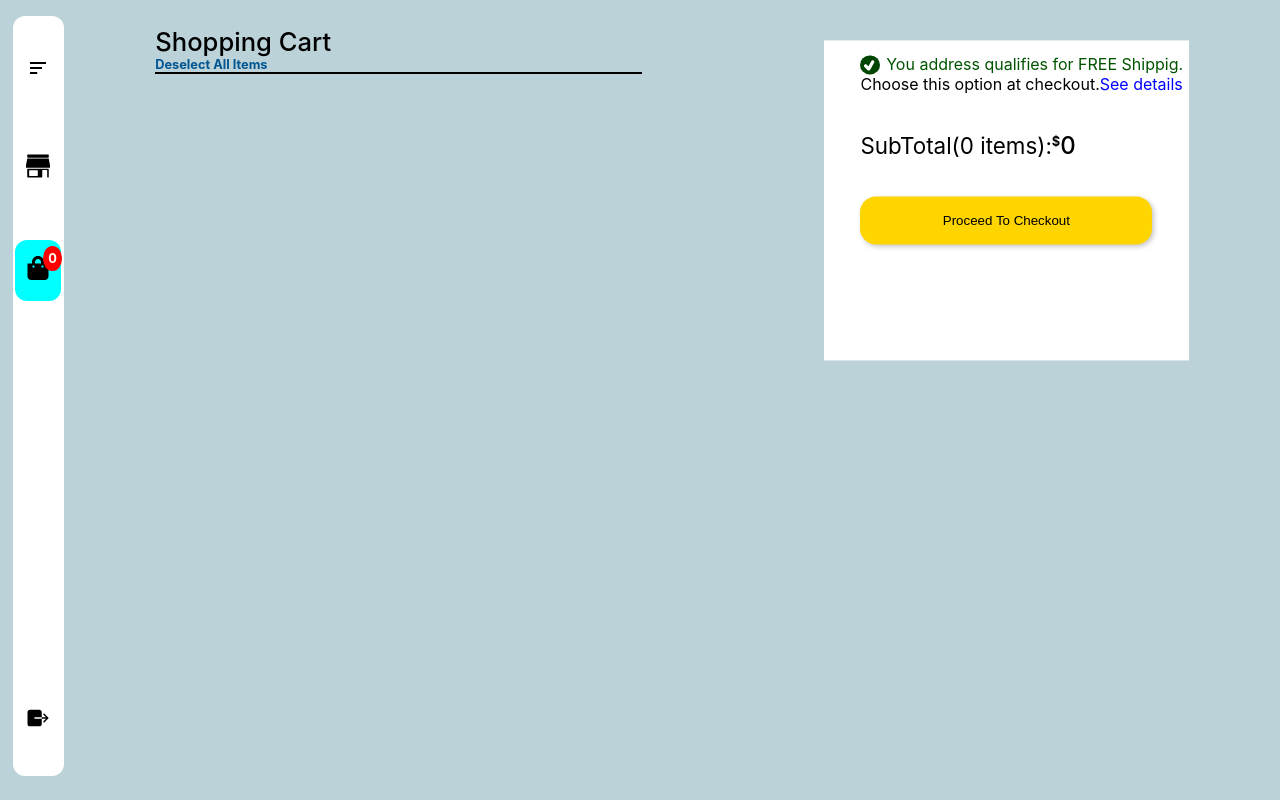
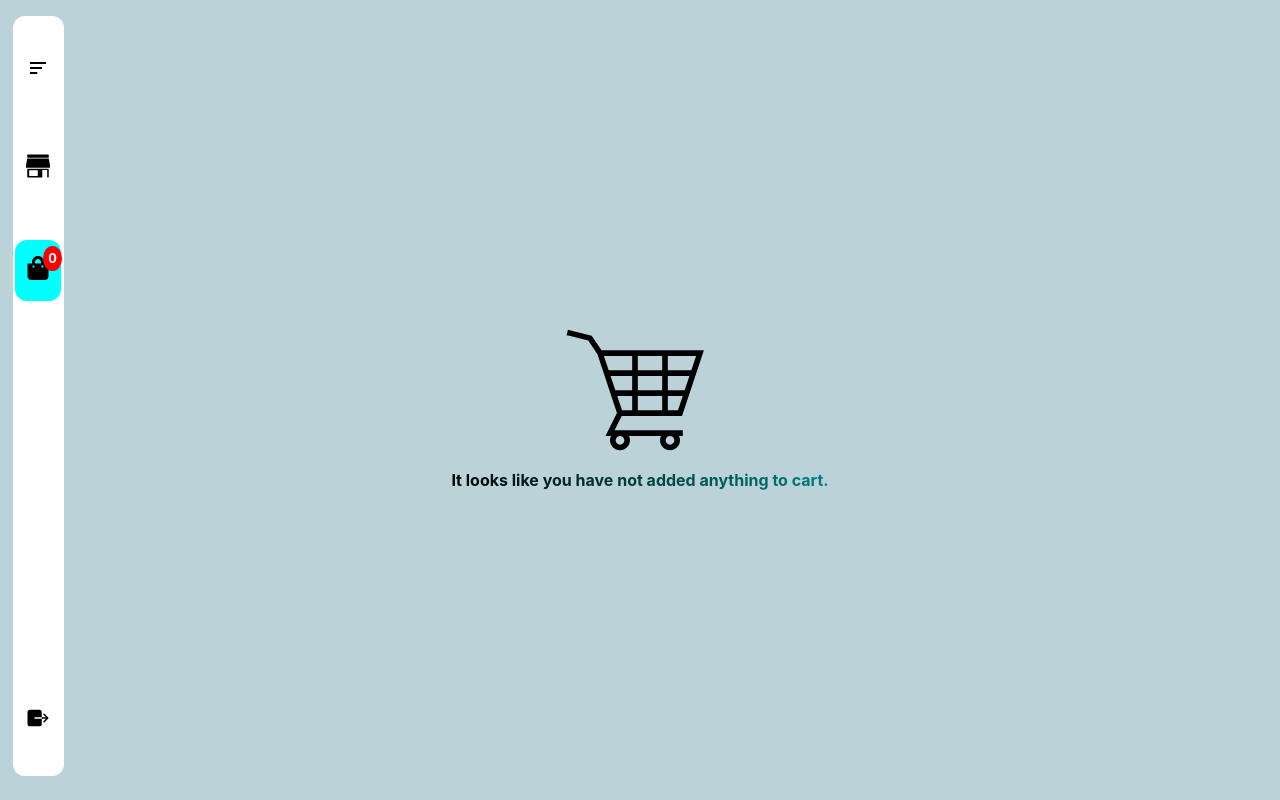
Before and after one commit to PrabeshPP/ecommerce, a React (Create React App) app: page /cart in a window 1280 px wide. Built offline with nearby package versions, Linux system fonts and the light colour scheme.

Commit message:
Nothing in Cart functionality added

```diff
--- a/src/Component/Cart/Cart.js
+++ b/src/Component/Cart/Cart.js
@@ -4,6 +4,7 @@ import { BsPlusLg } from "react-icons/bs";
 import { BiMinus } from "react-icons/bi";
 import { TiTick } from "react-icons/ti";
 import { cartSliceAction } from "../../Store/cartSlice";
+import {GiShoppingCart} from "react-icons/gi";
 const Cart = () => {
   const cart = useSelector((state) => state.cart);
   const dispatch = useDispatch();
@@ -58,8 +59,9 @@ const Cart = () => {
     );
   });
 
-  return (
-    <div className={classes.bodyDiv}>
+
+  const itemsCart=
+     <div className={classes.bodyDiv}>
       <div className={classes.container}>
         <div className={classes.header}>
           <span className={classes.span1}>Shopping Cart</span>
@@ -91,6 +93,17 @@ const Cart = () => {
         <button className={classes.button}>Proceed To Checkout</button>
       </div>
     </div>
+
+
+const noItem=<div className={classes.noItem}>
+  <GiShoppingCart className={classes.iconDiv}/>
+  <span className={classes.span11}>It looks like you have not added anything to cart.</span>
+</div>
+
+
+  console.log(cart.items.length)
+  return (
+    cart.items.length===0?noItem:itemsCart
   );
 };
 
--- a/src/Component/Cart/Cart.module.css
+++ b/src/Component/Cart/Cart.module.css
@@ -8,6 +8,33 @@
     background-color: #bbd2d8;
     align-items: flex-start;
 }
+
+.noItem{
+    width: 100%;
+    height: 100vh;
+    display: flex;
+    justify-content: center;
+    align-items: center;
+    background-color: #bbd2d8;
+    flex-direction: column;
+
+}
+
+.noItem .iconDiv{
+    font-size: 10.0rem;
+}
+
+.noItem .span11{
+    user-select: none;
+    -webkit-user-select: none;
+    background: linear-gradient(90deg,rgb(0, 0, 0) ,teal);
+    background-clip: text;
+    color: transparent;
+    font-size: 1.0rem;
+    font-weight: bold;
+}
+
+
 
 .header{
     width: 100%;
```
